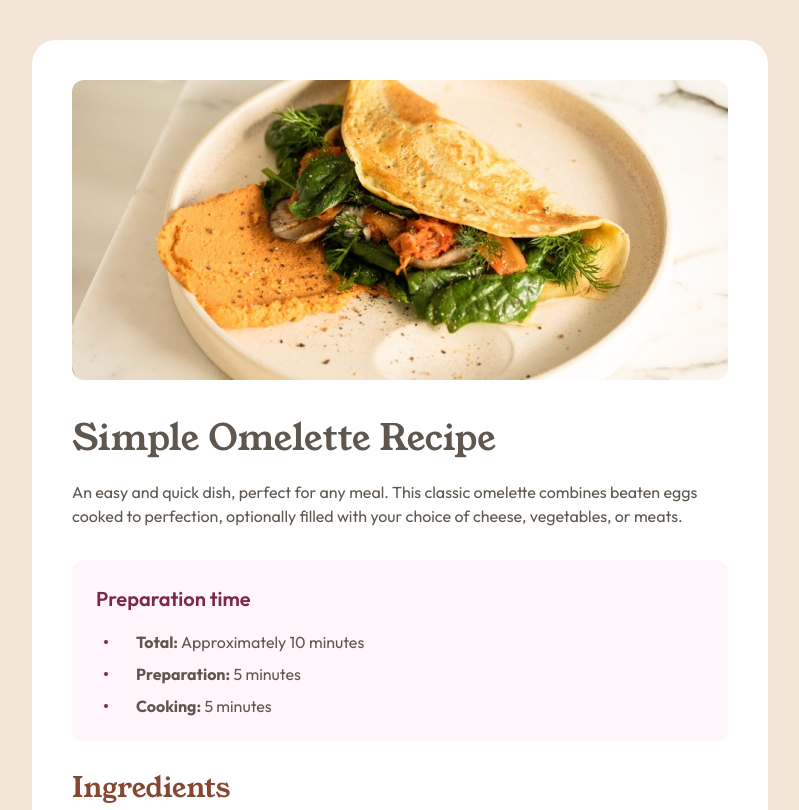
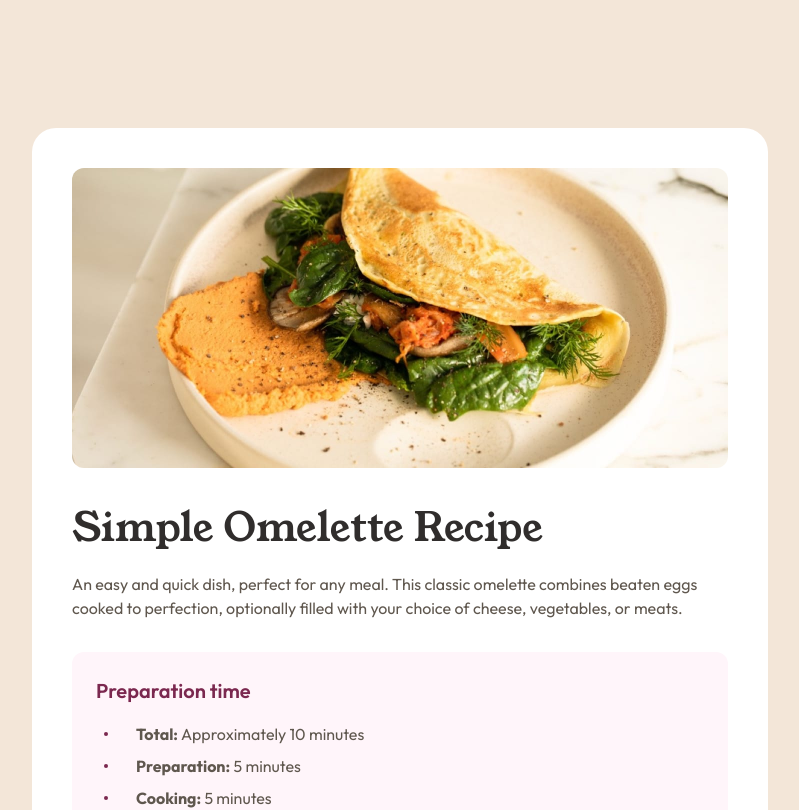
Before and after one commit to theowrange/frontendmentor-challenges, a React (Vite) app: page /recipe in a window 1280 px wide. Shown: the top 810 px of the page, without its empty margins (240-1039 px from the left). Built offline with nearby package versions, Linux system fonts and the light colour scheme; a web font is replaced by a local one.

Commit message:
feat: update styling for Recipe page layout and typography

```diff
--- a/src/pages/Recipe/Recipe.module.css
+++ b/src/pages/Recipe/Recipe.module.css
@@ -23,8 +23,8 @@
 }
 
 .content {
+  padding-block: var(--spacing-500);
   padding-inline: var(--spacing-400);
-  padding-block: var(--spacing-500);
   display: grid;
   gap: var(--spacing-400);
 }
@@ -35,6 +35,7 @@
 
   & h1 {
     font-size: 2.25rem;
+    color: var(--stone-900);
   }
 }
 
@@ -150,9 +151,10 @@
   font-weight: 700;
 }
 
-@media (min-width: 46rem) {
+@media (min-width: 44rem) {
   .page {
-    padding: var(--spacing-500);
+    padding-block: var(--spacing-1600);
+    padding-inline: var(--spacing-600);
   }
 
   .card {
@@ -166,5 +168,10 @@
 
   .content {
     padding-inline: 0;
+    padding-block-end: 0;
+  }
+
+  .header h1 {
+    font-size: 2.5rem;
   }
 }
```
